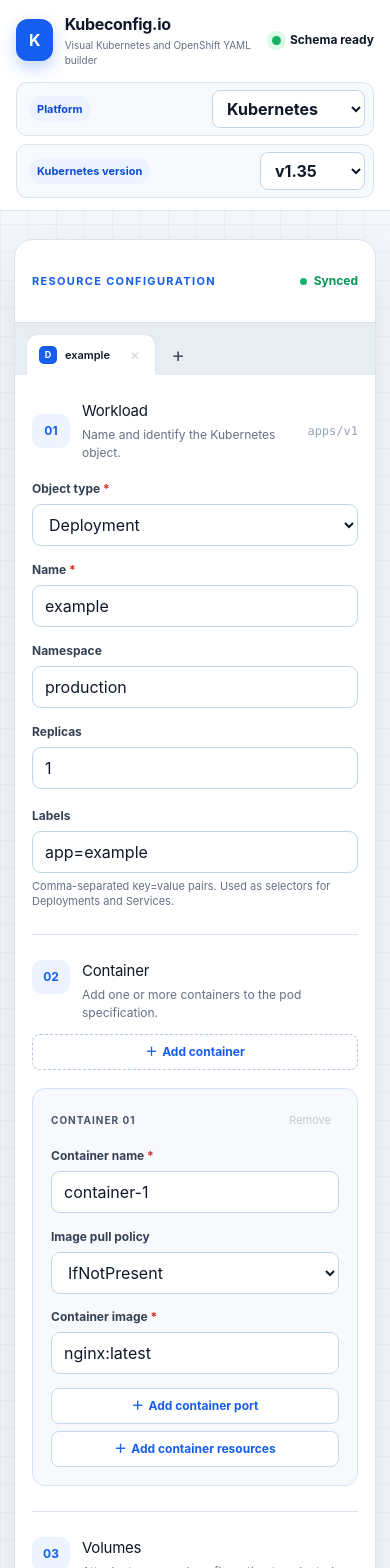
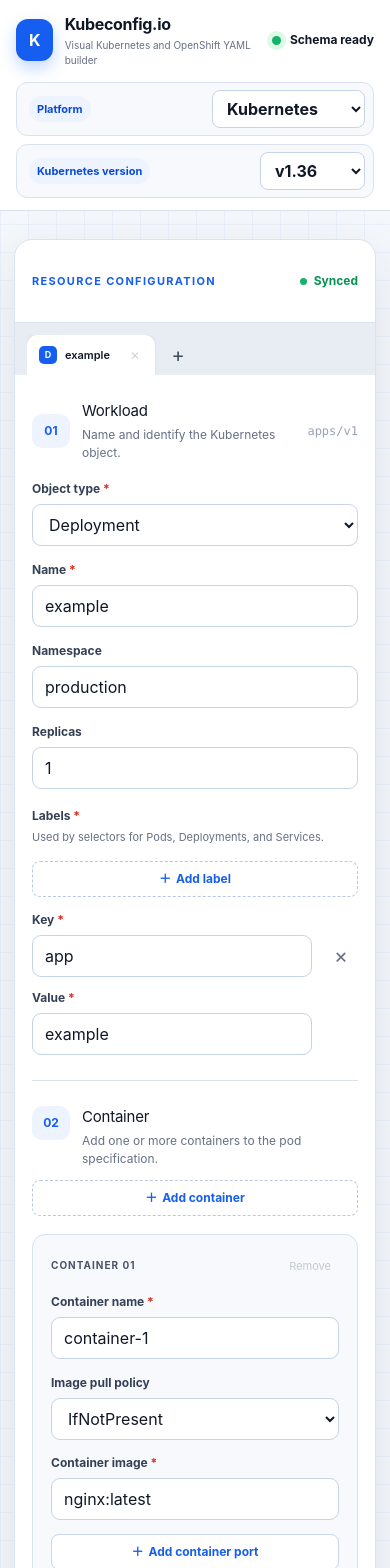
Before and after one commit to angapov/kubeconfig.io, a Next.js app: page / in a window 390 px wide. Shown: the top 1568 px of the page. Built offline with nearby package versions, Linux system fonts and the light colour scheme.

Commit message:
Expand versions and add label editor

```diff
--- a/app/globals.css
+++ b/app/globals.css
@@ -472,6 +472,51 @@
 }
 
 .storage-source-section > .field {
+  margin-bottom: 0;
+}
+
+.labels-editor {
+  display: grid;
+  gap: 14px;
+}
+
+.labels-editor-heading {
+  display: flex;
+  align-items: flex-end;
+  justify-content: space-between;
+  gap: 16px;
+}
+
+.labels-editor-heading strong,
+.labels-editor-heading > div > span {
+  display: block;
+}
+
+.labels-editor-heading strong {
+  color: #344054;
+  font-size: 12px;
+  font-weight: 650;
+}
+
+.labels-editor-heading > div > span {
+  margin-top: 4px;
+  color: var(--muted);
+  font-size: 11px;
+}
+
+.labels-list {
+  display: grid;
+  gap: 12px;
+}
+
+.label-row {
+  display: grid;
+  grid-template-columns: repeat(2, minmax(0, 1fr)) 34px;
+  align-items: end;
+  gap: 12px;
+}
+
+.label-row .field {
   margin-bottom: 0;
 }
 
@@ -1213,6 +1258,28 @@
     grid-template-columns: 1fr 34px;
   }
 
+  .labels-editor-heading {
+    align-items: flex-start;
+    flex-direction: column;
+  }
+
+  .labels-editor-heading .text-action {
+    width: 100%;
+  }
+
+  .label-row {
+    grid-template-columns: 1fr 34px;
+  }
+
+  .label-row .field:nth-child(2) {
+    grid-column: 1;
+  }
+
+  .label-row .remove-button {
+    grid-column: 2;
+    grid-row: 1;
+  }
+
   .mount-point-row .field {
     grid-column: 1;
   }
--- a/app/page.tsx
+++ b/app/page.tsx
@@ -36,6 +36,12 @@
   protocol: Protocol;
 };
 
+type LabelField = {
+  id: number;
+  key: string;
+  value: string;
+};
+
 type ContainerField = {
   id: number;
   name: string;
@@ -69,7 +75,7 @@
   kind: ResourceKind;
   name: string;
   namespace: string;
-  labels: string;
+  labels: LabelField[];
   replicas: string;
   completions: string;
   parallelism: string;
@@ -113,8 +119,16 @@
   [key: string]: YamlValue | undefined;
 }
 
-const KUBERNETES_VERSION_OPTIONS = ["1.35", "1.34", "1.33"];
-const OPENSHIFT_VERSION_OPTIONS = ["4.21", "4.20", "4.19", "4.18", "4.17"];
+const KUBERNETES_VERSION_OPTIONS = ["1.36", "1.35", "1.34", "1.33", "1.32"];
+const OPENSHIFT_VERSION_OPTIONS = ["4.22", "4.21", "4.20", "4.19", "4.18"];
+
+function kindUsesLabels(kind: ResourceKind) {
+  return kind === "Pod" || kind === "Deployment" || kind === "Service";
+}
+
+function createDefaultLabel(id = Date.now()): LabelField {
+  return { id, key: "app", value: "example" };
+}
 
 function createDefaultPort(index: number, id = Date.now()): PortField {
   if (index === 0) {
@@ -199,21 +213,12 @@
   return lines;
 }
 
-function parseLabels(value: string, fallbackName: string) {
-  const labels = Object.fromEntries(
+function parseLabels(value: LabelField[]) {
+  return Object.fromEntries(
     value
-      .split(",")
-      .map((entry) => entry.trim())
-      .filter(Boolean)
-      .map((entry) => {
-        const separator = entry.includes("=") ? "=" : ":";
-        const [key, ...rest] = entry.split(separator);
-        return [key.trim(), rest.join(separator).trim() || "true"];
-      })
+      .map((label) => [label.key.trim(), label.value.trim()])
       .filter(([key]) => Boolean(key)),
   );
-
-  return Object.keys(labels).length > 0 ? labels : { app: fallbackName || "app" };
 }
 
 function createDefaultResource(id: number): ResourceState {
@@ -222,7 +227,7 @@
     kind: "Deployment",
     name: "example",
     namespace: "production",
-    labels: "app=example",
+    labels: [createDefaultLabel(1)],
     replicas: "1",
     completions: "1",
     parallelism: "1",
@@ -327,11 +332,12 @@
     pvSourceType,
     volumes,
   } = resourceState;
-  const parsedLabels = parseLabels(labels, name);
+  const parsedLabels = parseLabels(labels);
+  const resourceLabels = kindUsesLabels(kind) ? parsedLabels : undefined;
   const metadata: YamlObject = {
     name: name || "untitled",
     namespace: kind === "PersistentVolume" ? undefined : namespace || "default",
-    labels: parsedLabels,
+    labels: resourceLabels,
   };
 
   const volumeSpecs = volumes.map((volume) => {
@@ -509,7 +515,6 @@
       parallelism: Number(parallelism),
       backoffLimit: Number(backoffLimit),
       template: {
-        metadata: { labels: parsedLabels },
         spec: podSpec,
       },
     };
@@ -630,8 +635,8 @@
 
 export default function Home() {
   const [platform, setPlatform] = useState<Platform>("Kubernetes");
-  const [kubernetesVersion, setKubernetesVersion] = useState("1.35");
-  const [openShiftVersion, setOpenShiftVersion] = useState("4.21");
+  const [kubernetesVersion, setKubernetesVersion] = useState("1.36");
+  const [openShiftVersion, setOpenShiftVersion] = useState("4.22");
   const [resources, setResources] = useState<ResourceState[]>(() => [createDefaultResource(1)]);
   const [activeResourceId, setActiveResourceId] = useState(1);
   const nextResourceId = useRef(2);
@@ -700,7 +705,7 @@
 
   const setName = (value: SetStateAction<string>) => setResourceField("name", value);
   const setNamespace = (value: SetStateAction<string>) => setResourceField("namespace", value);
-  const setLabels = (value: SetStateAction<string>) => setResourceField("labels", value);
+  const setLabels = (value: SetStateAction<LabelField[]>) => setResourceField("labels", value);
   const setReplicas = (value: SetStateAction<string>) => setResourceField("replicas", value);
   const setCompletions = (value: SetStateAction<string>) => setResourceField("completions", value);
   const setParallelism = (value: SetStateAction<string>) => setResourceField("parallelism", value);
@@ -736,6 +741,12 @@
   const setServicePorts = (value: SetStateAction<PortField[]>) => setResourceField("servicePorts", value);
   const setVolumes = (value: SetStateAction<VolumeField[]>) => setResourceField("volumes", value);
 
+  function updateLabel(id: number, patch: Partial<LabelField>) {
+    setLabels((current) =>
+      current.map((label) => (label.id === id ? { ...label, ...patch } : label)),
+    );
+  }
+
   function toggleStorageAccessMode(mode: string, checked: boolean) {
     setStorageAccessModes((current) =>
       checked
@@ -767,6 +778,10 @@
           ? {
               ...resource,
               kind: nextKind,
+              labels:
+                kindUsesLabels(nextKind) && resource.labels.length === 0
+                  ? [createDefaultLabel()]
+                  : resource.labels,
               restartPolicy:
                 (nextKind === "Job" || nextKind === "CronJob") && resource.restartPolicy === "Always"
                   ? "Never"
@@ -1153,17 +1168,65 @@
                   />
                 )}
               </div>
-              <Field
-                label="Labels"
-                value={labels}
-                onChange={setLabels}
-                hint={
-                  isStorageResource
-                    ? "Comma-separated key=value pairs for organizing and selecting storage resources."
-                    : "Comma-separated key=value pairs. Used as selectors for Deployments and Services."
-                }
-                error={validationErrors.labels}
-              />
+              {kindUsesLabels(kind) && (
+                <div className="labels-editor">
+                  <div className="labels-editor-heading">
+                    <div>
+                      <strong>
+                        Labels<span className="required"> *</span>
+                      </strong>
+                      <span>Used by selectors for Pods, Deployments, and Services.</span>
+                    </div>
+                    <button
+                      className="text-action"
+                      type="button"
+                      onClick={() =>
+                        setLabels((current) => [
+                          ...current,
+                          { id: Date.now(), key: "", value: "" },
+                        ])
+                      }
+                    >
+                      <span aria-hidden="true">＋</span>Add label
+                    </button>
+                  </div>
+                  <div className="labels-list">
+                    {labels.map((label, index) => (
+                      <div className="label-row" key={label.id}>
+                        <Field
+                          label="Key"
+                          value={label.key}
+                          onChange={(value) => updateLabel(label.id, { key: value })}
+                          placeholder="app"
+                          required
+                          error={validationErrors[`label-key-${label.id}`]}
+                        />
+                        <Field
+                          label="Value"
+                          value={label.value}
+                          onChange={(value) => updateLabel(label.id, { value })}
+                          placeholder="example"
+                          required
+                          error={validationErrors[`label-value-${label.id}`]}
+                        />
+                        <button
+                          type="button"
+                          className="remove-button"
+                          aria-label={`Remove label ${index + 1}`}
+                          onClick={() =>
+                            setLabels((current) => current.filter((item) => item.id !== label.id))
+                          }
+                        >
+                          ×
+                        </button>
+                      </div>
+                    ))}
+                  </div>
+                  {validationErrors.labels && (
+                    <span className="field-error">{validationErrors.labels}</span>
+                  )}
+                </div>
+              )}
             </section>
 
             {isStorageResource && (
@@ -1917,7 +1980,7 @@
               <a
                 href={
                   platform === "OpenShift"
-                    ? `https://docs.redhat.com/en/documentation/openshift_container_platform/${version}/html/network_apis/route-route-openshift-io-v1`
+                    ? `https://docs.redhat.com/en/documentation/openshift_container_platform/${version}/html/api_overview/api-index`
                     : `https://kubernetes.io/docs/reference/generated/kubernetes-api/v${version}/`
                 }
                 target="_blank"
--- a/app/validation.ts
+++ b/app/validation.ts
@@ -13,6 +13,12 @@
   name: string;
   port: string;
   targetPort: string;
+};
+
+type LabelInput = {
+  id: number;
+  key: string;
+  value: string;
 };
 
 type ContainerInput = {
@@ -38,7 +44,7 @@
   kind: ResourceKind;
   name: string;
   namespace: string;
-  labels: string;
+  labels: LabelInput[];
   replicas: string;
   completions: string;
   parallelism: string;
@@ -117,27 +123,32 @@
   return undefined;
 }
 
-function validateLabels(value: string) {
-  for (const entry of value.split(",").map((item) => item.trim()).filter(Boolean)) {
-    const separator = entry.includes("=") ? "=" : entry.includes(":") ? ":" : "";
-    if (!separator) return `Label "${entry}" must use key=value.`;
-    const [rawKey, ...valueParts] = entry.split(separator);
-    const key = rawKey.trim();
-    const labelValue = valueParts.join(separator).trim();
+function validateLabelKey(value: string) {
+  const key = value.trim();
+  if (!key) return "Label key is required.";
   const slash = key.lastIndexOf("/");
   const prefix = slash >= 0 ? key.slice(0, slash) : "";
   const keyName = slash >= 0 ? key.slice(slash + 1) : key;
   if (!keyName || keyName.length > 63 || !LABEL_NAME_PATTERN.test(keyName)) {
-      return `Label key "${key}" is invalid.`;
+    return "Label key name is invalid.";
   }
   if (prefix && (prefix.length > 253 || !DNS_SUBDOMAIN_PATTERN.test(prefix))) {
-      return `Label prefix "${prefix}" must be a DNS subdomain.`;
-    }
-    if (labelValue.length > 63 || (labelValue && !LABEL_NAME_PATTERN.test(labelValue))) {
-      return `Label value "${labelValue}" is invalid.`;
-    }
+    return "Label key prefix must be a DNS subdomain.";
   }
   return undefined;
+}
+
+function validateLabelValue(value: string) {
+  const labelValue = value.trim();
+  if (!labelValue) return "Label value is required.";
+  if (labelValue.length > 63 || (labelValue && !LABEL_NAME_PATTERN.test(labelValue))) {
+    return "Label value is invalid.";
+  }
+  return undefined;
+}
+
+function kindUsesLabels(kind: ResourceKind) {
+  return kind === "Pod" || kind === "Deployment" || kind === "Service";
 }
 
 export function validateManifestFields(input: ValidationInput) {
@@ -160,7 +171,21 @@
   if (input.kind !== "PersistentVolume") {
     add("namespace", validateDnsName(input.namespace, "Namespace", true));
   }
-  add("labels", validateLabels(input.labels));
+  if (kindUsesLabels(input.kind)) {
+    if (input.labels.length === 0) {
+      errors.labels = "Add at least one label.";
+    }
+    const labelKeys = new Set<string>();
+    input.labels.forEach((label) => {
+      const key = label.key.trim();
+      add(`label-key-${label.id}`, validateLabelKey(label.key));
+      add(`label-value-${label.id}`, validateLabelValue(label.value));
+      if (key && labelKeys.has(key)) {
+        errors[`label-key-${label.id}`] = "Label keys must be unique.";
+      }
+      if (key) labelKeys.add(key);
+    });
+  }
 
   if (input.kind === "Deployment") {
     const replicaCount = Number(input.replicas);
```
Lines whose indentation alone changed are shown as unchanged.
